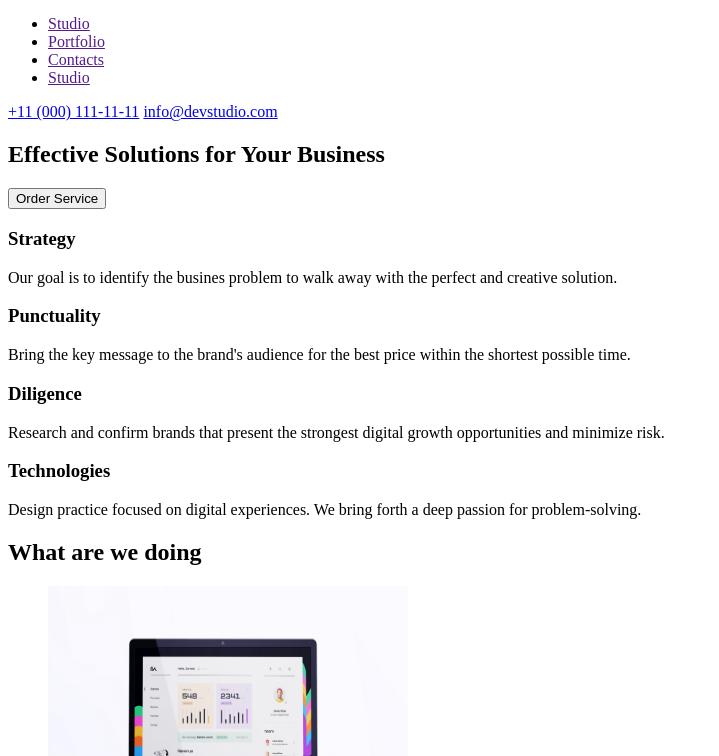
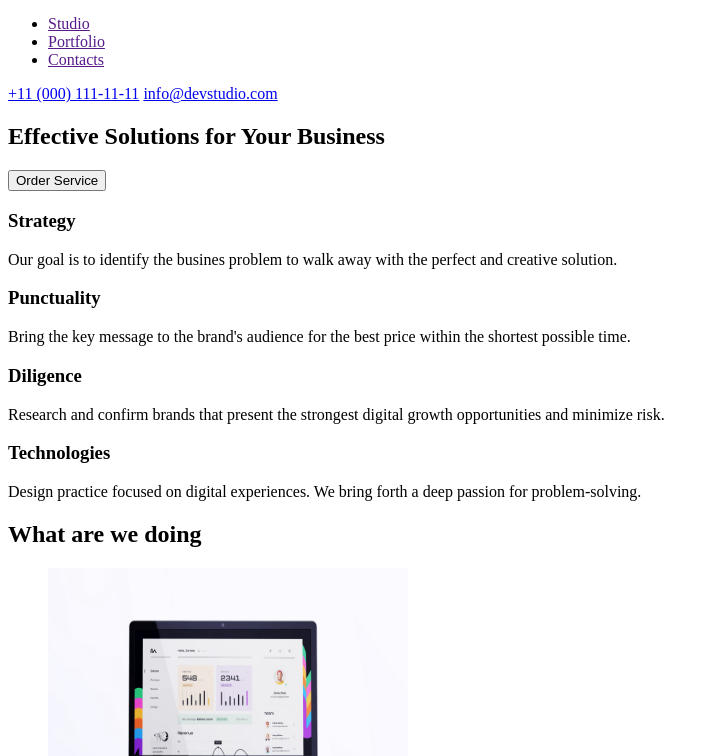
Before and after one commit to Shurachok/goit-markup-hw-01, a plain HTML site: page index.html in a window 1280 px wide. Shown: the part 44-800 px from the top of the page, without its empty margins (0-719 px from the left). Drawn offline with Linux system fonts and the light colour scheme.

Commit message:
Update index.html

```diff
--- a/index.html
+++ b/index.html
@@ -21,7 +21,6 @@
           <li><a href="">Studio</a></li>
           <li><a href="">Portfolio</a></li>
           <li><a href="">Contacts</a></li>
-          <li><a href="">Studio</a></li>
         </ul>
       </nav>
       <a href="tel:+11(000)1111111">+11 (000) 111-11-11</a>
```
